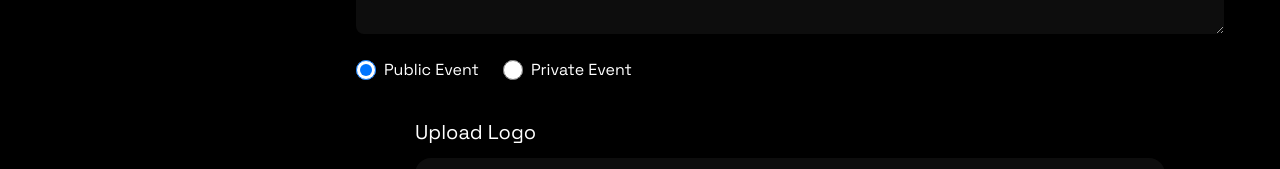
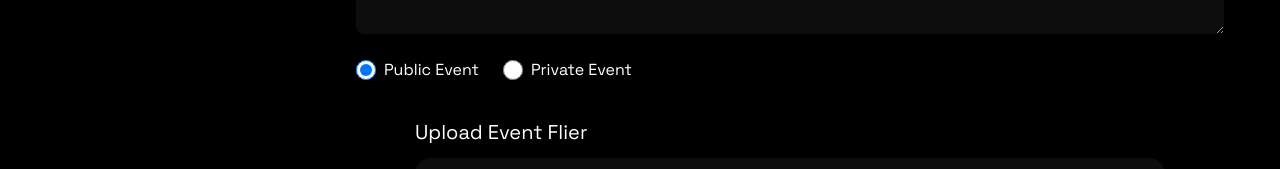
Before and after one commit to HamzaAliKundi/coltable-deshabord-performer, a React (Vite) app: page /event/create-event in a window 1280 px wide. Shown: the part 820-989 px from the top of the page. Built offline with nearby package versions, Linux system fonts and the light colour scheme; no server answers; sample sign-in values are in the browser's storage.

Commit message:
chnage text

```diff
--- a/src/components/events/create-event/index.tsx
+++ b/src/components/events/create-event/index.tsx
@@ -435,7 +435,7 @@ const CreateEvent = () => {
 
         <div className="w-full max-w-[782px] self-center bg-black p-4">
           <h2 className="font-['Space_Grotesk'] text-white text-[20px] leading-[100%] mb-4">
-            Upload Logo
+          Upload Event Flier
           </h2>
 
           <div
```
